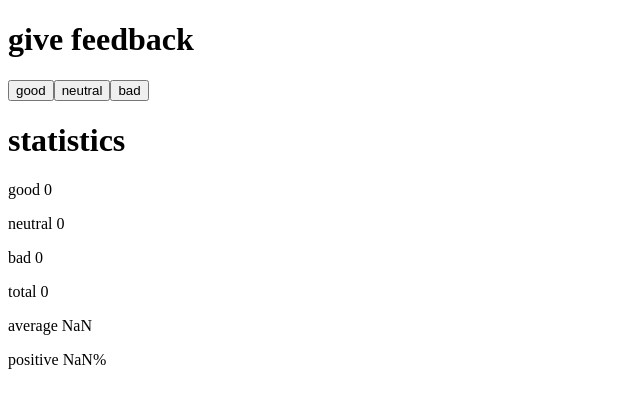
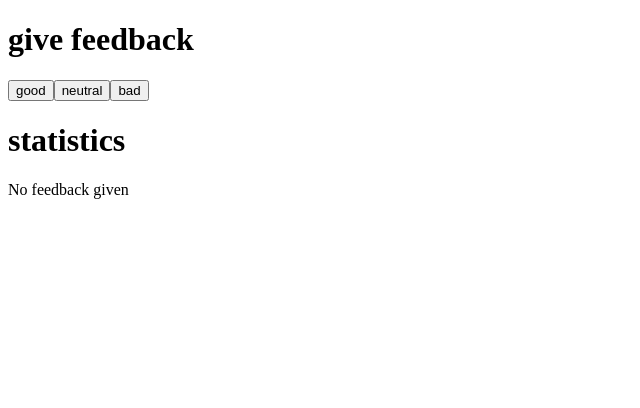
Before and after one commit to dillynson/FullStackOpen, a React (Vite) app in the folder part1/unicafe/: page / in a window 1280 px wide. Shown: the top 408 px of the page, without its empty margins (0-640 px from the left). Built offline with nearby package versions, Linux system fonts and the light colour scheme.

Commit message:
exercise 1.9: unicafe step 4

```diff
--- a/part1/unicafe/src/App.jsx
+++ b/part1/unicafe/src/App.jsx
@@ -1,6 +1,15 @@
 import { useState } from 'react'
 
 const Statistics = (props) => {
+  if (props.total === 0)
+  {
+    return (
+    <div>
+      <h1>statistics</h1>
+      No feedback given
+    </div>
+    )
+  }
   return (
     <div>
       <h1>statistics</h1>
@@ -11,7 +20,6 @@ const Statistics = (props) => {
       <p>average {(props.good - props.bad)/props.total}</p>
       <p>positive {(props.good/props.total) * 100}%</p>
     </div>
-
   )
 }
 
```
